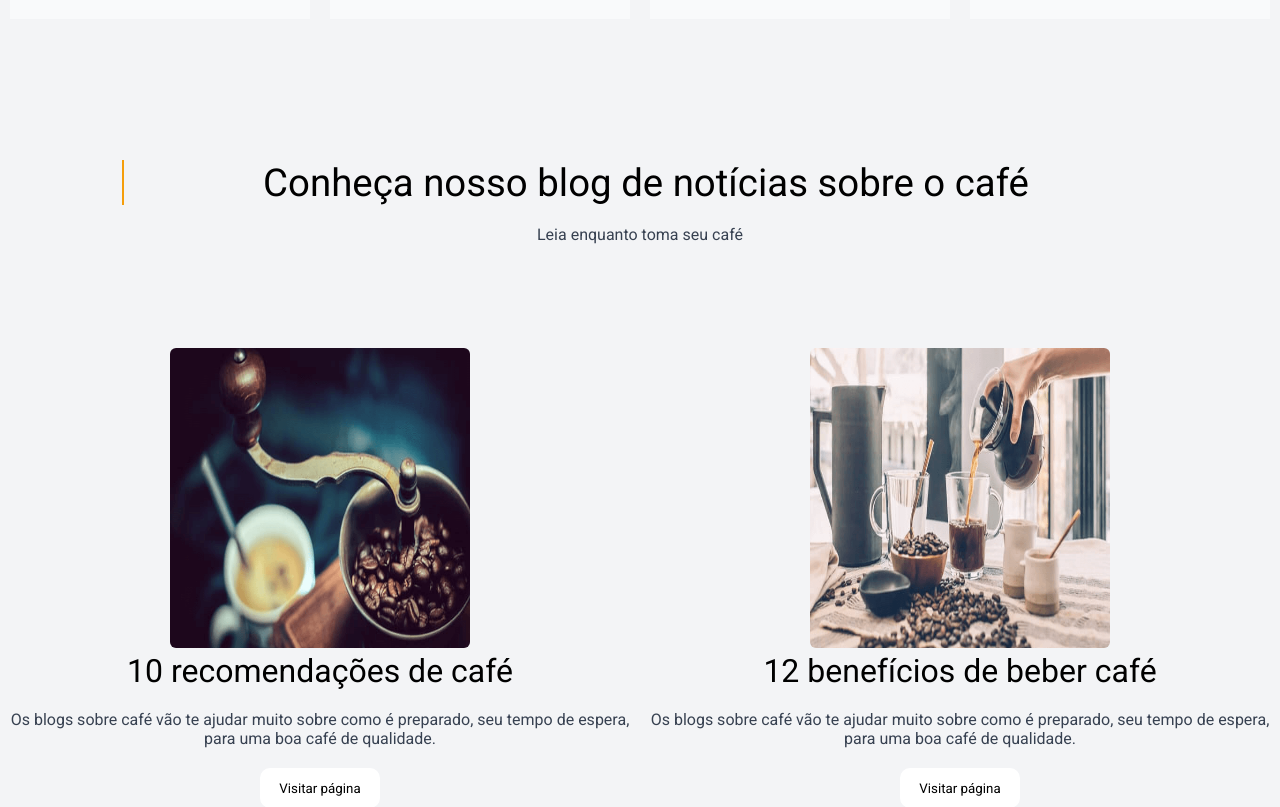
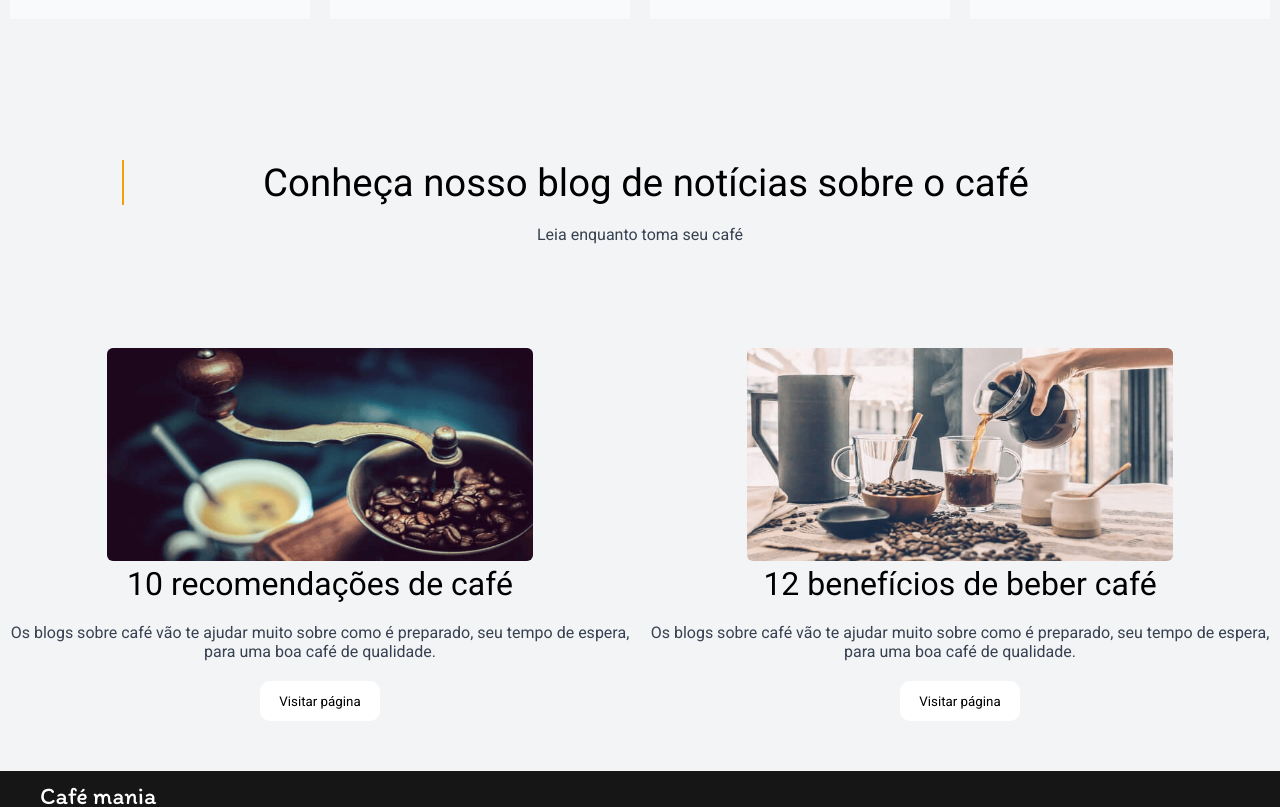
Before and after one commit to Kauacnok/cafe-mania, a React (Vite) app in the folder web/: page / in a window 1280 px wide. Shown: the part 1604-2411 px from the top of the page. Built offline with nearby package versions, Linux system fonts and the light colour scheme.

Commit message:
Fixed: Blog images with the wrong aspect ratio

```diff
--- a/web/src/styles/_blogs.scss
+++ b/web/src/styles/_blogs.scss
@@ -16,10 +16,20 @@
 		position: relative;
 
 		.blog-image {
-			height: 300px;
-			width: 300px;
+			height: 144px;
+			width: 256px;
 			border: 4px solid transparent;
 			border-radius: 10px;
+
+			@media screen and (min-width: 768px) {
+				height: 160px;
+				width: 320px;
+			}
+
+			@media screen and (min-width: 1200px) {
+				height: 213px;
+				width: 426px;
+			}
 		}
 
 		.blog-description {
```
